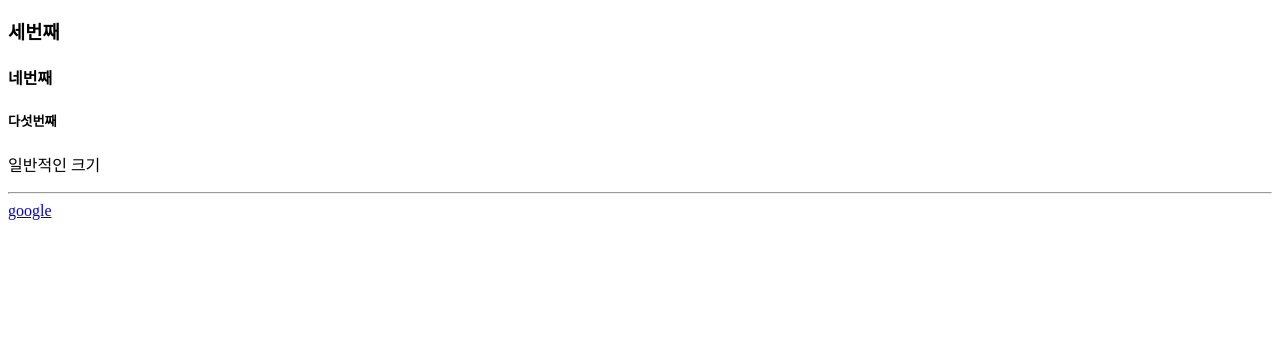
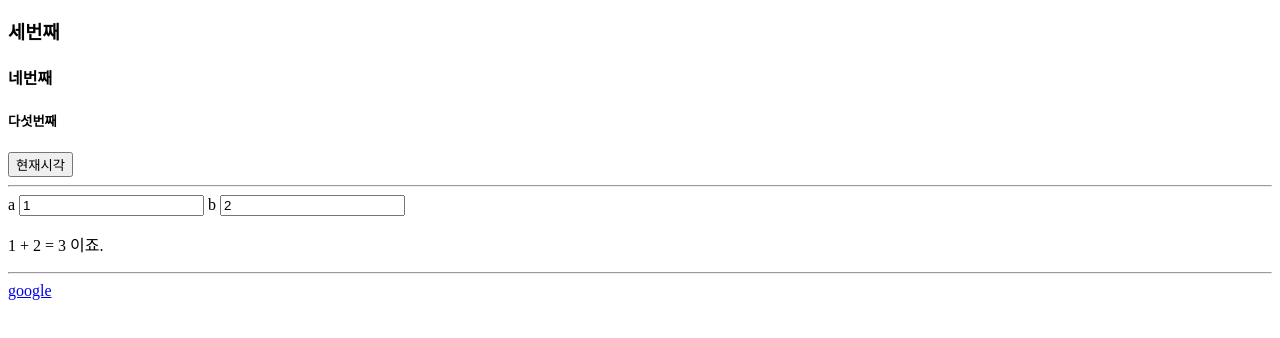
Before and after one commit to DevCeo/doit_frontend, a plain HTML site: page index.html in a window 1280 px wide. Shown: the part 162-500 px from the top of the page. Drawn offline with Linux system fonts and the light colour scheme.

Commit message:
js practice

```diff
--- /dev/null
+++ b/add_two_number.js
@@ -0,0 +1,7 @@
+function doSomething() {
+  let a = document.getElementById("inputA").value;
+  let b = document.getElementById("inputB").value;
+  document.getElementById("valueA").innerHTML = a;
+  document.getElementById("valueB").innerHTML = b;
+  document.getElementById("valueC").innerHTML = Number(a) + Number(b);
+}
--- a/index.html
+++ b/index.html
@@ -3,6 +3,9 @@
   <head>
     <title>팡쓰 웹사이트</title>
     <link href="./practice.css" rel="stylesheet" type="text/css" />
+
+    <script type="text/javascript" src="./add_two_number.js"></script>
+    <script type="text/javascript" src="./what_time.js"></script>
   </head>
   <body>
     <nav>
@@ -17,7 +20,19 @@
     <h4>네번째</h4>
     <h5>다섯번째</h5>
 
-    <p>일반적인 크기</p>
+    <button onclick="whatTimeIsIt()">현재시각</button>
+
+    <hr />
+    <label for="inputA">a</label>
+    <input id="inputA" value="1" onkeyup="doSomething()" />
+
+    <label for="inputB">b</label>
+    <input id="inputB" value="2" onkeyup="doSomething()" />
+
+    <p>
+      <span id="valueA">1</span> + <span id="valueB">2</span> =
+      <span id="valueC">3</span> 이죠.
+    </p>
 
     <hr />
 
--- /dev/null
+++ b/what_time.js
@@ -0,0 +1,3 @@
+function whatTimeIsIt() {
+  alert(new Date());
+}
```
Also changed, not shown: about_me.html (+5 -0 lines).
